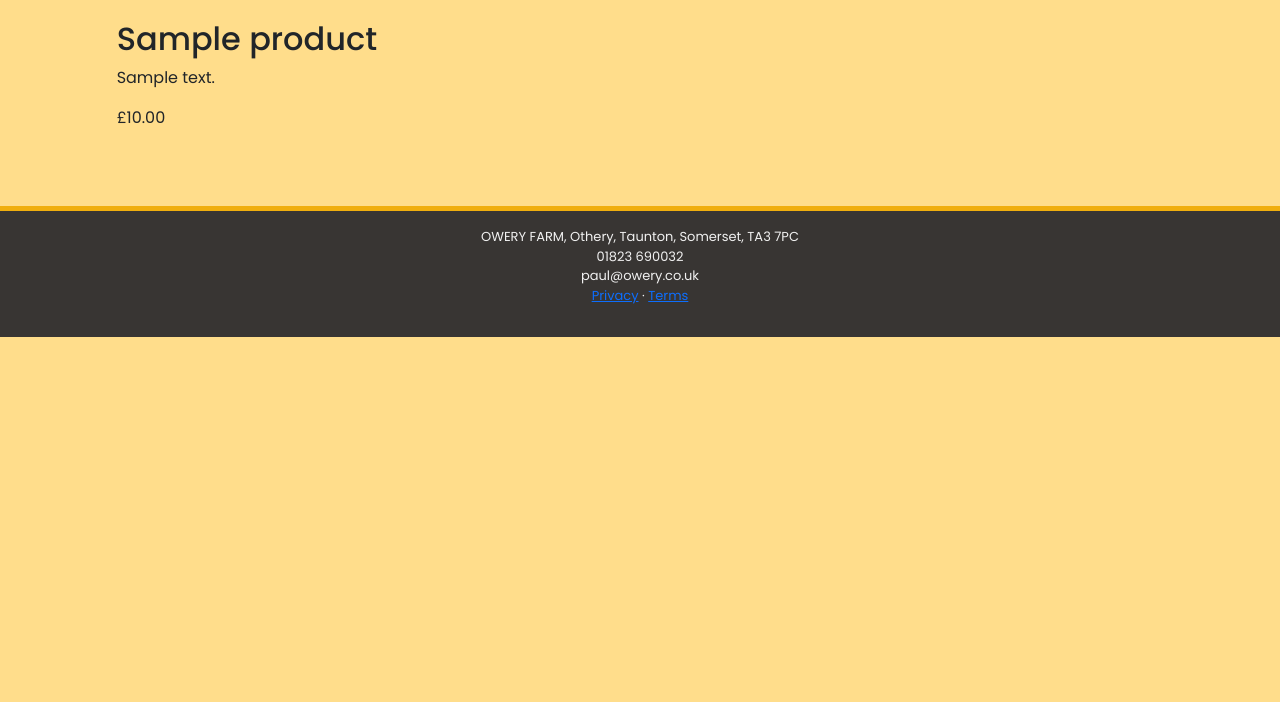
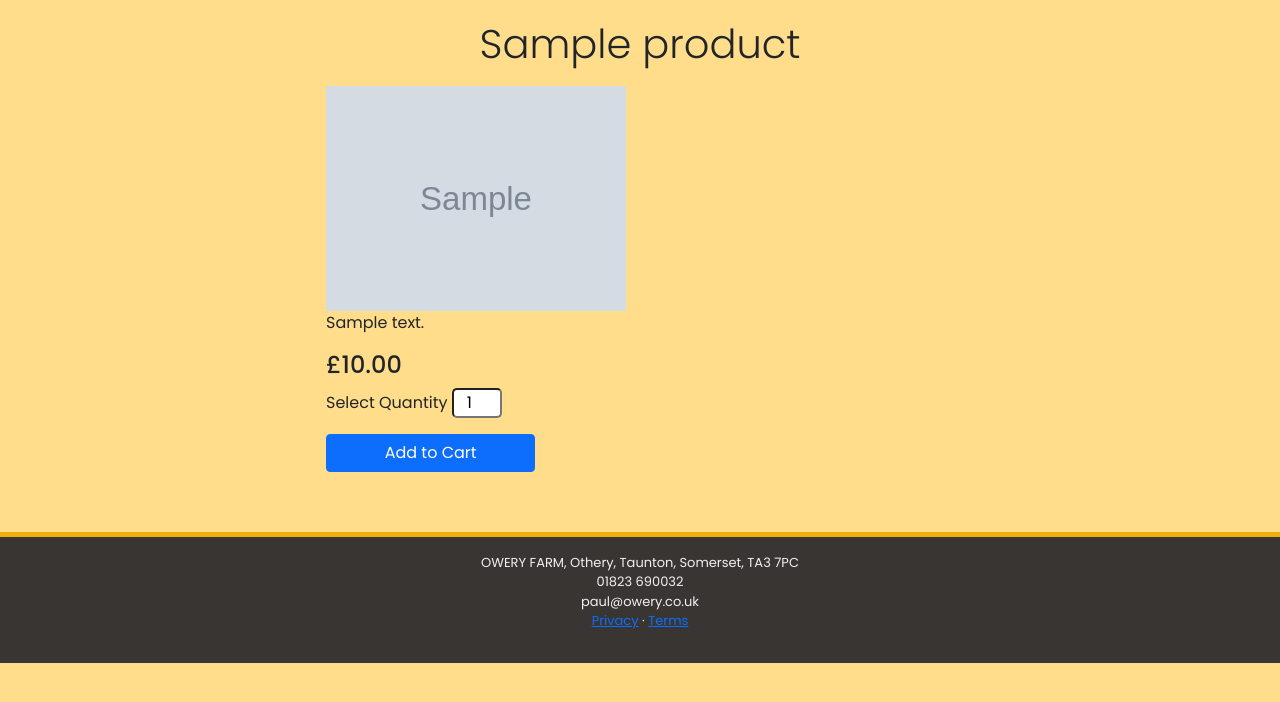
Before and after one commit to PaulWheatcroft/owery-joinery, a Django app: page /products/product/1/ in a window 1280 px wide. Shown: the part 76-778 px from the top of the page. Run offline with Django 3.2, Linux system fonts and the light colour scheme; tables that the repository leaves empty hold one stand-in row (values such as "Sample post"); grey boxes marked "Sample" are stand-in pictures; some libraries are stand-ins or nearby versions.

Commit message:
Styling the product details page

```diff
--- a/home/views.py
+++ b/home/views.py
@@ -1,11 +1,9 @@
 from django.shortcuts import render
-from django.contrib import messages
 from products.models import Category
 
 
 def index(request):
     """ A view to return the index page """
-    messages.info(request, 'Testing alerts show correctly.')
 
     categories = Category.objects.all()
 
--- a/products/templates/products/product-details.html
+++ b/products/templates/products/product-details.html
@@ -4,10 +4,40 @@
 {% block content %}
 <div class="container-fluid">
     <div class="row my-row">
-        <div class="col-12 col-md-10 offset-md-1">
-            <h2>{{ product.name }}</h2>
-            <p>{{ product.description }}</p>
-            <p>£{{ product.price }}</p>
+        <div class="col-12 col-md-6 offset-md-3">
+            <div class="row">
+                <div class="col">
+                    <h1>{{ product.name }}</h1>
+                </div>
+            </div>
+            <div class="row">
+                <div class="col-12">
+                    <a href="{{ product.image.url }}" target="_blank"><img src="{{ product.image.url }}" alt="{{ product.name }}" style="max-width: 300px; max-height: 350px;"></a>
+                </div>
+                <div class="col-12">
+                    <p>{{ product.description }}</p>
+                    <h4>£{{ product.price }}</h4>
+                    <form action="{% url 'add_to_cart' product.id %}" method="POST" class="form">
+                        {% csrf_token %}
+
+                            <div class="col-8">
+                                <p>Select Quantity <input class="product-quantity" type="number" name="quantity" value="1" min="1" max="50"
+                                    data-item_id="{{ product.id }}" id="id_qty_{{ product.id }}" style="width: 50px;"></p>
+                            </div>
+                            <div class="col-12">
+                                <input type="submit" class="btn btn-primary col-6 col-md-4" value="Add to Cart">
+                                <input type="hidden" name="redirect_url" value="{{ request.path }}">
+                            </div>
+
+                    </form>
+                </div>
+
+            </div>
+
+
+
+
+
         </div>
     </div>
 </div>
```
